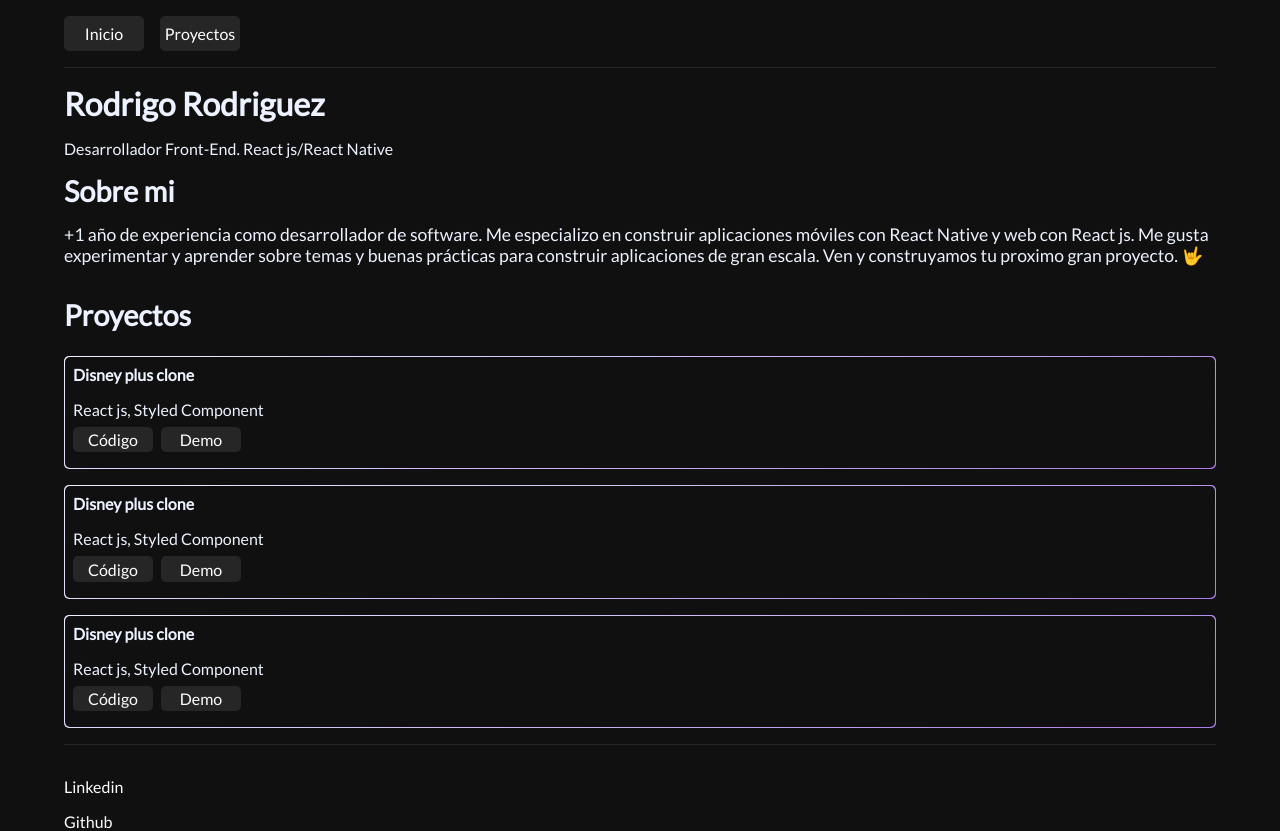
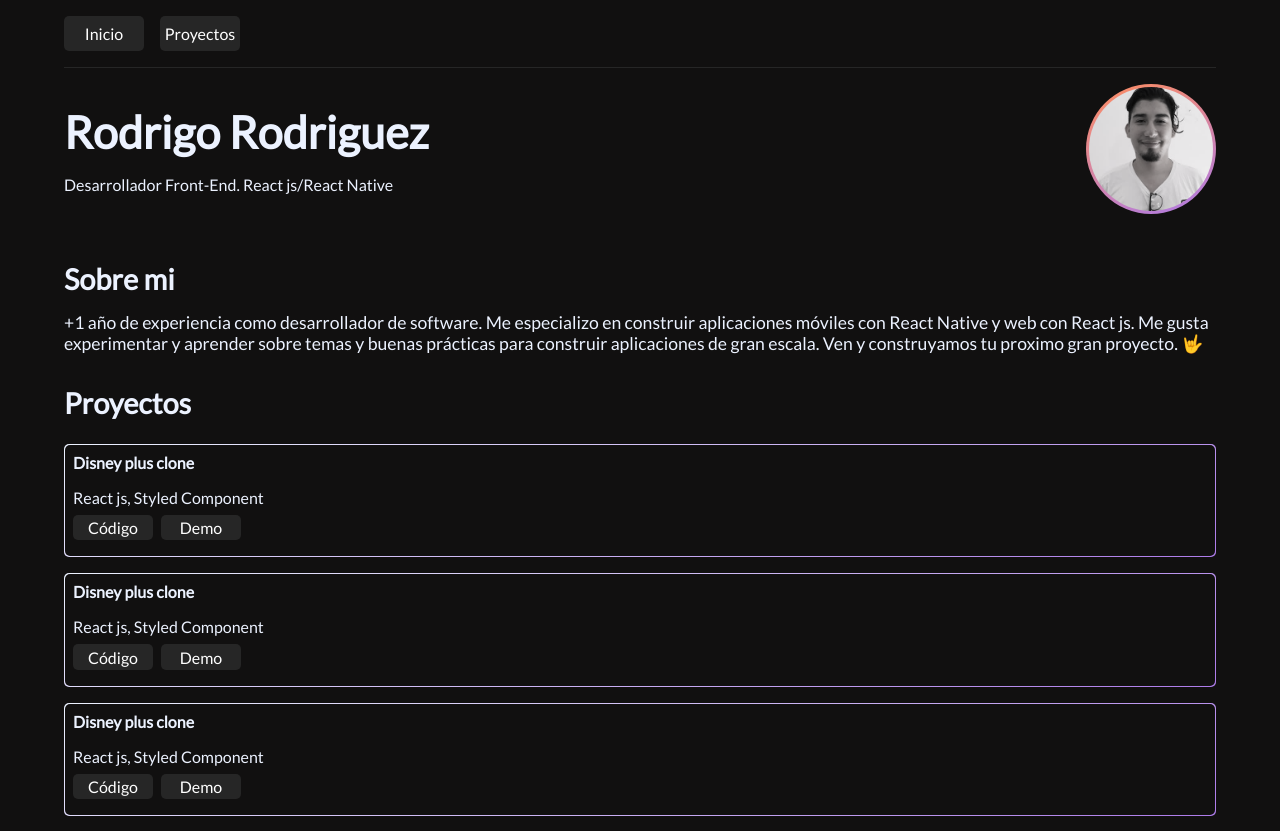
Before and after one commit to Rodevp/new-portfolio, a React (Vite) app: page / in a window 1280 px wide. Shown: the top 831 px of the page. Built offline with nearby package versions, Linux system fonts and the light colour scheme.

Commit message:
hero and show avatar 768px

```diff
--- a/src/components/avatar/avatar.module.css
+++ b/src/components/avatar/avatar.module.css
@@ -1,6 +1,6 @@
 .avatar {
-    width: 150px;
-    height: 150px;
+    width: 130px;
+    height: 130px;
     border-radius: 100%;
     display: flex;
     justify-content: center;
--- a/src/hero/Hero.jsx
+++ b/src/hero/Hero.jsx
@@ -1,4 +1,5 @@
 import styles from "./hero.module.css"
+import Avatar from "../components/avatar/Avatar"
 import { COLORS } from "../colors"
 
 
@@ -6,6 +7,9 @@ function Hero() {
     return (
         <section
             className={styles.section}
+        >
+            <div
+                className={styles.itemOne}
             >
                 <h1
                     className={styles.title}
@@ -19,6 +23,12 @@ function Hero() {
                 >
                     Desarrollador Front-End. React js/React Native
                 </p>
+            </div>
+            <div
+                className={styles.contentAvatar}
+            >
+                <Avatar />
+            </div>
         </section>
     )
 }
--- a/src/hero/hero.module.css
+++ b/src/hero/hero.module.css
@@ -3,6 +3,7 @@
     margin-left: auto;
     margin-right: auto;
     margin-bottom: 1rem;
+    display: flex;
 }
 
 .title {
@@ -13,3 +14,36 @@
 .p {
     font-size: 1rem;
 }
+
+.itemOne {
+    width: 100%;
+}
+
+.contentAvatar {
+    display: none;
+}
+
+@media screen and (min-width: 768px) {
+
+    .section {
+        margin-bottom: 3rem;
+    }
+
+    .title {
+        font-size: 2.8rem;
+    }
+
+    .itemOne {
+        width: 70%;
+        display: flex;
+        flex-direction: column;
+        justify-content: center;
+    }
+
+    .contentAvatar {
+        display: block;
+        width: 30%;
+        display: flex;
+        justify-content: flex-end;
+    }
+}
```
Lines whose indentation alone changed are shown as unchanged.
